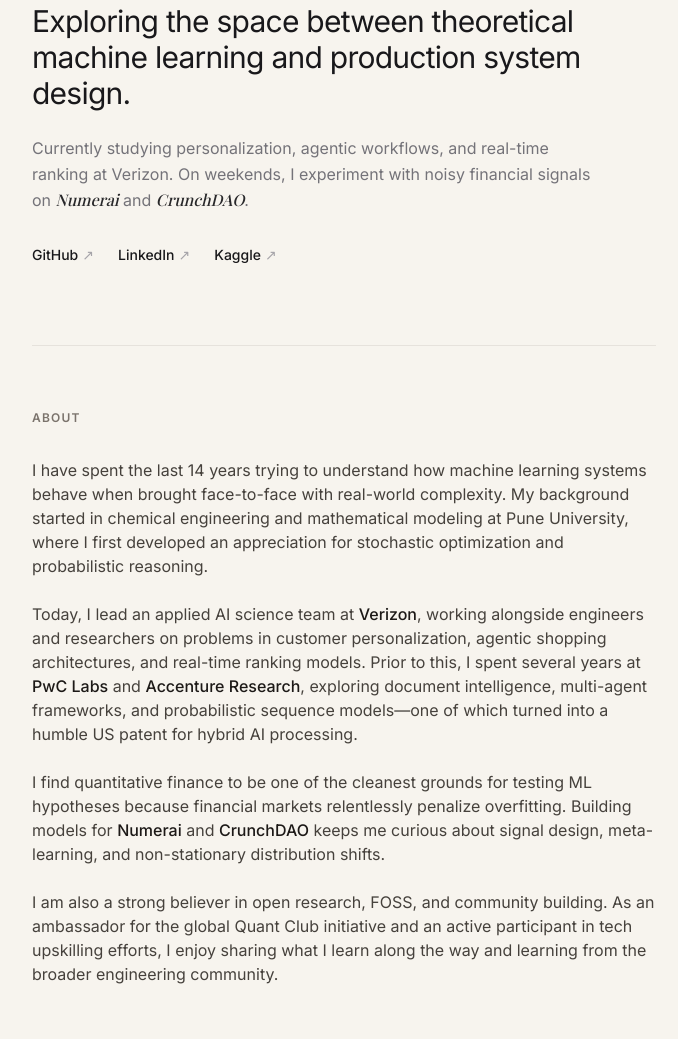
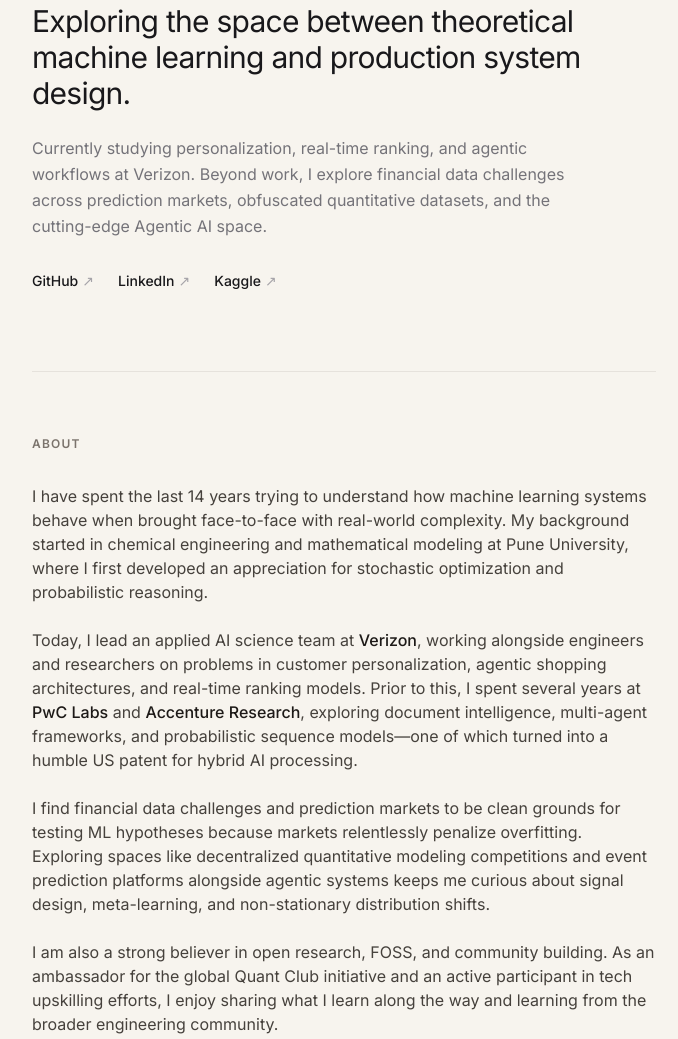
Before and after one commit to anandi1989/anandi1989.github.io, a plain HTML site: page index.html in a window 1280 px wide. Shown: the part 165-1204 px from the top of the page, without its empty margins (296-974 px from the left). Drawn offline with nearby package versions, Linux system fonts and the light colour scheme; a web font is replaced by a local one.

Commit message:
Revise text for clarity and specificity

```diff
--- a/index.html
+++ b/index.html
@@ -82,7 +82,7 @@
                 Exploring the space between theoretical machine learning and production system design.
             </h1>
             <p class="mt-6 text-zinc-500 text-base leading-relaxed max-w-xl">
-                Currently studying personalization, agentic workflows, and real-time ranking at Verizon. On weekends, I experiment with noisy financial signals on <span class="italic font-serif text-zinc-800">Numerai</span> and <span class="italic font-serif text-zinc-800">CrunchDAO</span>.
+                Currently studying personalization, real-time ranking, and agentic workflows at Verizon. Beyond work, I explore financial data challenges across prediction markets, obfuscated quantitative datasets, and the cutting-edge Agentic AI space.
             </p>
             <div class="mt-8 flex gap-6 text-sm font-medium">
                 <a href="https://github.com/yourusername" target="_blank" rel="noopener noreferrer" class="minimal-link text-zinc-900 flex items-center gap-1">
@@ -109,7 +109,7 @@
                     Today, I lead an applied AI science team at <span class="font-medium text-stone-900">Verizon</span>, working alongside engineers and researchers on problems in customer personalization, agentic shopping architectures, and real-time ranking models. Prior to this, I spent several years at <span class="font-medium text-stone-900">PwC Labs</span> and <span class="font-medium text-stone-900">Accenture Research</span>, exploring document intelligence, multi-agent frameworks, and probabilistic sequence models—one of which turned into a humble US patent for hybrid AI processing.
                 </p>
                 <p>
-                    I find quantitative finance to be one of the cleanest grounds for testing ML hypotheses because financial markets relentlessly penalize overfitting. Building models for <span class="font-medium text-stone-900">Numerai</span> and <span class="font-medium text-stone-900">CrunchDAO</span> keeps me curious about signal design, meta-learning, and non-stationary distribution shifts.
+                    I find financial data challenges and prediction markets to be clean grounds for testing ML hypotheses because markets relentlessly penalize overfitting. Exploring spaces like decentralized quantitative modeling competitions and event prediction platforms alongside agentic systems keeps me curious about signal design, meta-learning, and non-stationary distribution shifts.
                 </p>
                 <p>
                     I am also a strong believer in open research, FOSS, and community building. As an ambassador for the global Quant Club initiative and an active participant in tech upskilling efforts, I enjoy sharing what I learn along the way and learning from the broader engineering community.
@@ -156,7 +156,7 @@
                             What Obfuscated Financial Data Teaches Us About Overfitting
                         </h3>
                         <p class="mt-2 text-stone-600 leading-relaxed text-sm">
-                            Why competing on Numerai and CrunchDAO forces better regularization discipline than traditional tabular ML benchmarks.
+                            Why financial data challenges and prediction markets force better regularization discipline than traditional tabular ML benchmarks.
                         </p>
                     </div>
                 </article>
```
